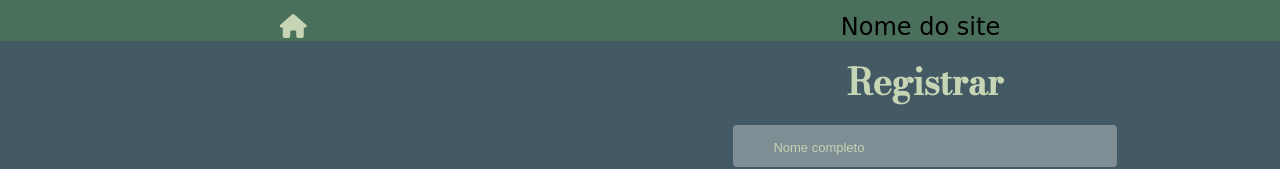
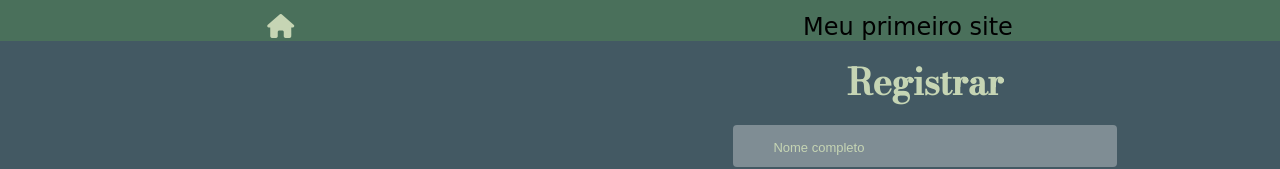
Before and after one commit to marlonlacio/meuprimeirosite, a plain HTML site: page registrar.html in a window 1280 px wide. Shown: the top 169 px of the page. Drawn offline with nearby package versions, Linux system fonts and the light colour scheme; a web font is replaced by a local one.

Commit message:
Update registrar.html

```diff
--- a/registrar.html
+++ b/registrar.html
@@ -24,7 +24,7 @@
         </nav>
         <!--LOGO NO CABEÇALHO DA PAGINA-->
         <div id="logo-cabecalho" ></div>
-          Nome do site
+          Meu primeiro site
          </div>
     </header>
   <!--FINAL DO CABEÇALHO DA PAGINA-->
```
